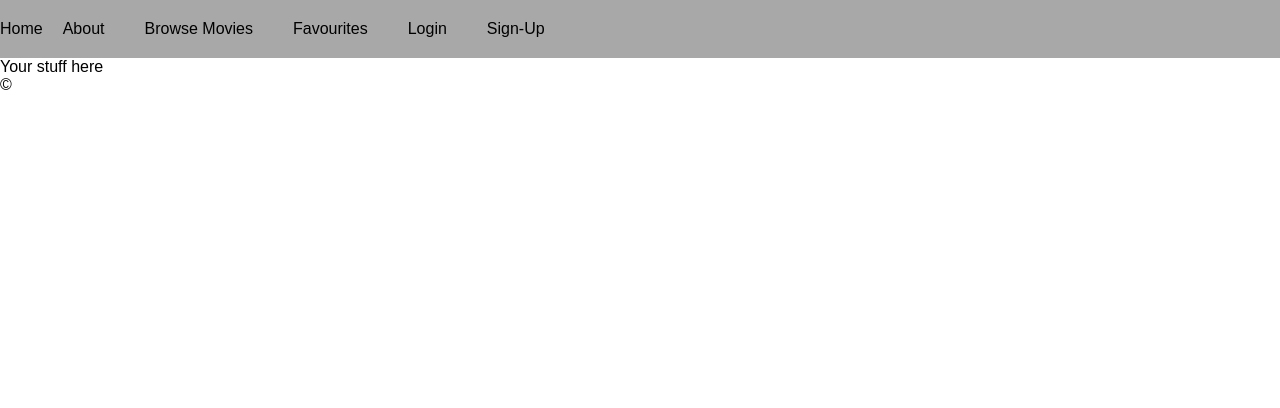
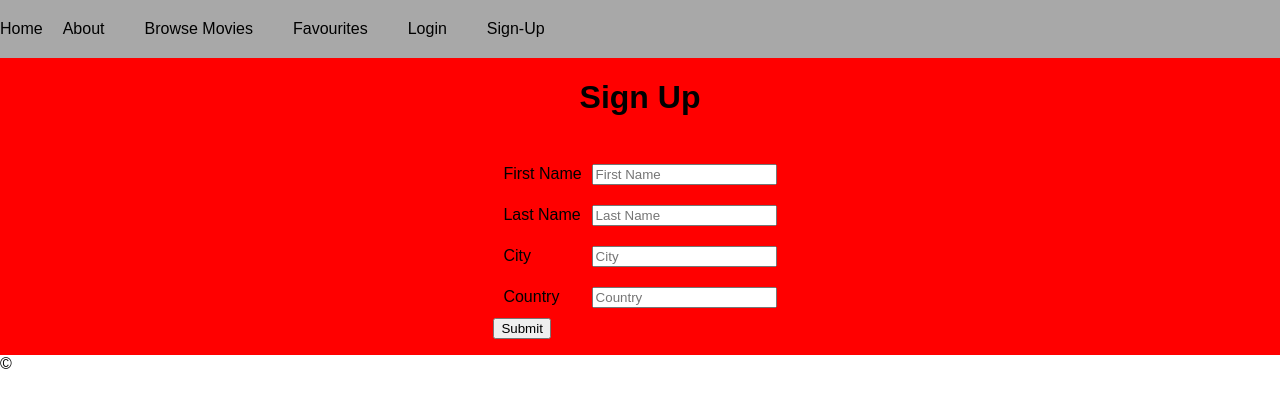
Before and after one commit to eightys3v3n/comp3512_asg2, a PHP site: page /sign-up.php in a window 1280 px wide. Shown: the top 408 px of the page. Run offline with PHP 8.4, Linux system fonts and the light colour scheme.

Commit message:
some form stuff

```diff
--- a/src/css/sign-up.css
+++ b/src/css/sign-up.css
@@ -0,0 +1,29 @@
+#signupContent {
+    display: flex;
+    flex-direction: column;
+    /* justify-content: center; */
+    align-items: center;
+    background: red;
+}
+
+.form-list {
+    /* display: flex; */
+    list-style-type: none;
+    padding: 0;
+}
+
+.form-list li {
+    display: flex;
+    align-items: center;
+    justify-content: space-between;
+    padding: 10px;
+}
+
+.submit-btn{
+    display: flex;
+    justify-content: center;
+}
+
+label {
+    padding-right: 10px;
+}
--- a/src/js/sign-up.js
+++ b/src/js/sign-up.js
@@ -0,0 +1,9 @@
+document.addEventListener('DOMContentLoaded', () => {
+
+const form = document.querySelector('form');
+
+form.addEventListener('submit', (event) => {
+    event.preventDefault();
+})
+
+})
--- a/src/sign-up.php
+++ b/src/sign-up.php
@@ -12,9 +12,31 @@
   <body>
     <?php include('header.php'); ?>
     <?php include('nav.php'); ?>
+    <div id="signupContent">
+    <h1>Sign Up</h1>
+    <form action="" method="POST">
+    <ul class="form-list">
+    <li>
+      <label for="firstname">First Name</label>
+      <input type="text" name="firstname" placeholder="First Name" value="" required>
+    </li>
+      <li>
+      <label for="lastname">Last Name</label>
+      <input type="text" name="lastname" placeholder="Last Name" value="" required>
+    </li>
+      <li>
+      <label for="city">City</label>
+      <input type="text" name="city" placeholder="City" value="" required>
+    </li>
+      <li>
+      <label for="country">Country</label>
+      <input type="text" name="country" placeholder="Country" value="" required>
+    </li>
 
-    Your stuff here
-
+      <input type="submit" name="submit" class="submit-btn" value="Submit">
+    </ul>
+    </form>
+    </div>
     <?php include('footer.php'); ?>
   </body>
 </html
```
Also changed, not shown: src/db_helpers.inc.php (+10 -0 lines).
